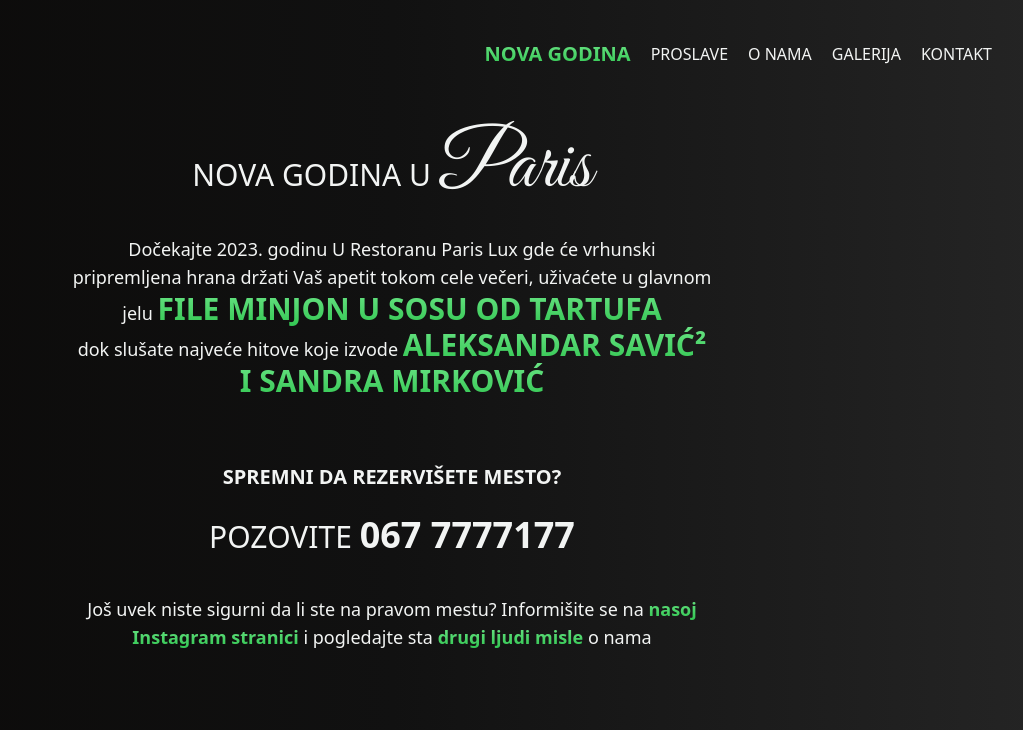
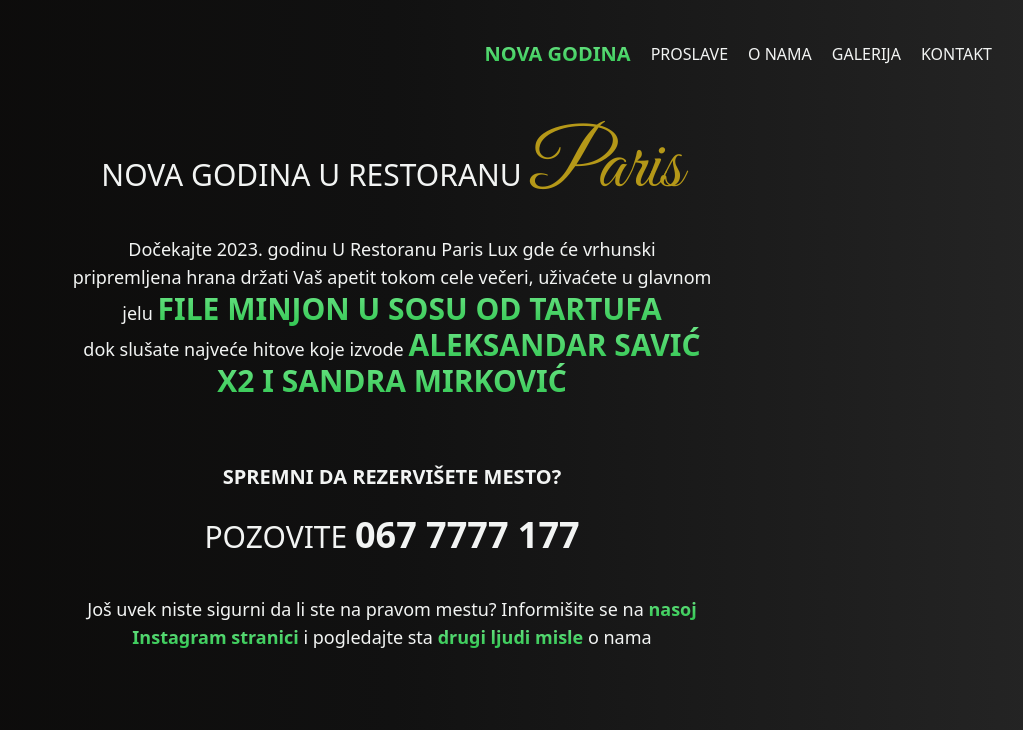
Before and after one commit to zumbuuul/paris-redesign, a website: page index.html in a window 1280 px wide. Shown: the top 730 px of the page, without its empty margins (248-1271 px from the left). Drawn offline with Linux system fonts and the light colour scheme.

Commit message:
changed colors

```diff
--- a/index.html
+++ b/index.html
@@ -33,11 +33,11 @@
 
     <section class="h-[100vh] flex flex-col items-center mb-[130vh] text-white" id="ng">
       <div class="w-10/12 laptop:w-6/12">
-      <h2 class="text-center text-semibold text-3xl leading-10 mb-[5vh]">NOVA GODINA U <span class="font-gv text-[5rem] inline-block mt-[5vh]">Paris</span></h2>
+      <h2 class="text-center text-semibold text-3xl leading-10 mb-[5vh]">NOVA GODINA U RESTORANU <span class="font-gv text-[5rem] inline-block mt-[5vh] text-[#b59818]">Paris</span></h2>
       <p class="text-center text-lg">Dočekajte 2023. godinu U Restoranu Paris Lux gde će vrhunski pripremljena hrana držati Vaš apetit tokom cele večeri, uživaćete u glavnom jelu <span class="font-bold text-3xl file ">FILE MINJON U SOSU OD TARTUFA</span> </p>
-      <p class="text-center text-lg">dok slušate najveće hitove koje izvode <span class="font-bold text-3xl file">ALEKSANDAR SAVIĆ² I SANDRA MIRKOVIĆ</span></p>
+      <p class="text-center text-lg">dok slušate najveće hitove koje izvode <span class="font-bold text-3xl file">ALEKSANDAR SAVIĆ X2 I SANDRA MIRKOVIĆ</span></p>
       <p class=" text-center text-xl font-bold mt-[8vh] mb-[3vh]">SPREMNI DA REZERVIŠETE MESTO?</p>
-      <p class="text-center text-3xl mb-[5vh]"> POZOVITE <span class="text-4xl font-bold ">067 7777177</span>
+      <p class="text-center text-3xl mb-[5vh]"> POZOVITE <span class="text-4xl font-bold ">067 7777 177</span>
       </p>
       <p class="mb-[10vh] text-lg text-center">Još uvek niste sigurni da li ste na pravom mestu? Informišite se na
         <a href="https://www.instagram.com/parisluxnis/" class="file font-bold hover:cursor-pointer hover:underline hover:duration-500">nasoj Instagram stranici</a> i pogledajte sta
```
Also changed, not shown: dist/output.css, images/Paris webdesign.png (added).
